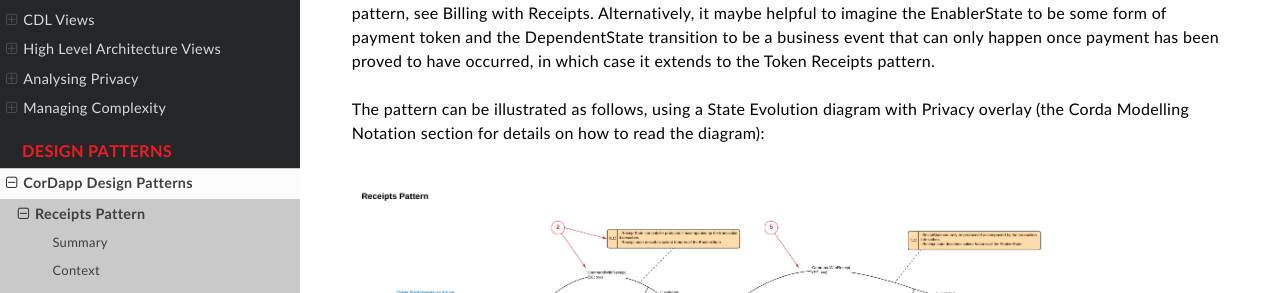
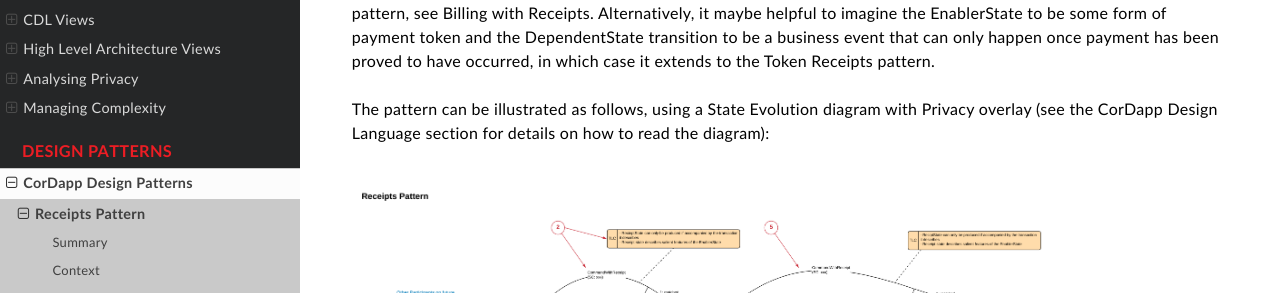
Before and after one commit to corda/corda-solutions, a Sphinx documentation site: the page built from docs/source/design-patterns/patterns/receipts.rst, in a window 1280 px wide and 900 px high, scrolled down 1120 px. Shown: the part 158-451 px from the top of the window. Built offline with Sphinx 7.4.7 and the Read the Docs theme 2.0.0, drawn with Linux system fonts in a browser that asks for light colours.

Commit message:
update design patterns for cdl

```diff
--- a/docs/source/design-patterns/patterns/receipts.rst
+++ b/docs/source/design-patterns/patterns/receipts.rst
@@ -50,7 +50,7 @@ Solution Walkthrough
 
 As a foundational pattern, the explanation may be a little abstract, for a more concrete pattern which uses the Receipts pattern, see Billing with Receipts. Alternatively, it maybe helpful to imagine the EnablerState to be some form of payment token and the DependentState transition to be a business event that can only happen once payment has been proved to have occurred, in which case it extends to the Token Receipts pattern.
 
-The pattern can be illustrated as follows, using a State Evolution diagram with Privacy overlay (the Corda Modelling Notation section for details on how to read the diagram):
+The pattern can be illustrated as follows, using a State Evolution diagram with Privacy overlay (see the CorDapp Design Language section for details on how to read the diagram):
 
 .. image:: resources/P_Receipts_state_evolution.png
   :width: 100%
--- a/docs/source/design-patterns/patterns/token-receipts.rst
+++ b/docs/source/design-patterns/patterns/token-receipts.rst
@@ -49,7 +49,7 @@ Salient Factors
 Solution Walkthrough
 ------------------------
 
-State Evolution diagram with Privacy overlay (see the Corda Modelling Notation section for details on how to read the diagram):
+State Evolution diagram with Privacy overlay (see the CorDapp Design Language section for details on how to read the diagram):
 
 .. image:: resources/P_Token_receipts_state_evolution.png
   :width: 100%
```
